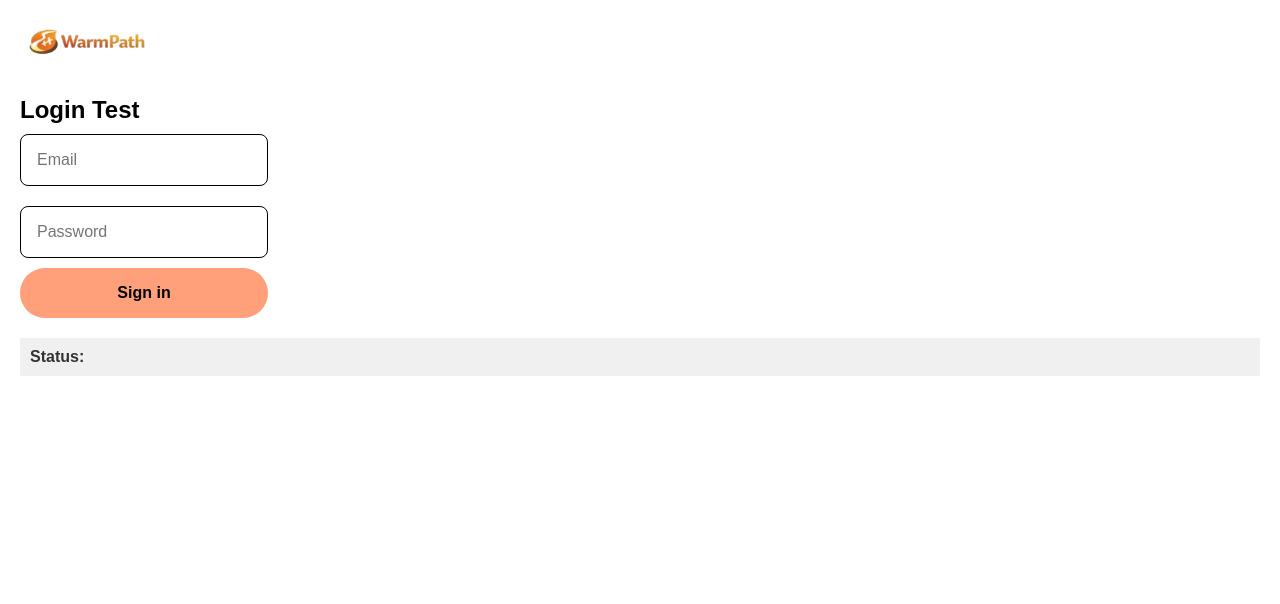
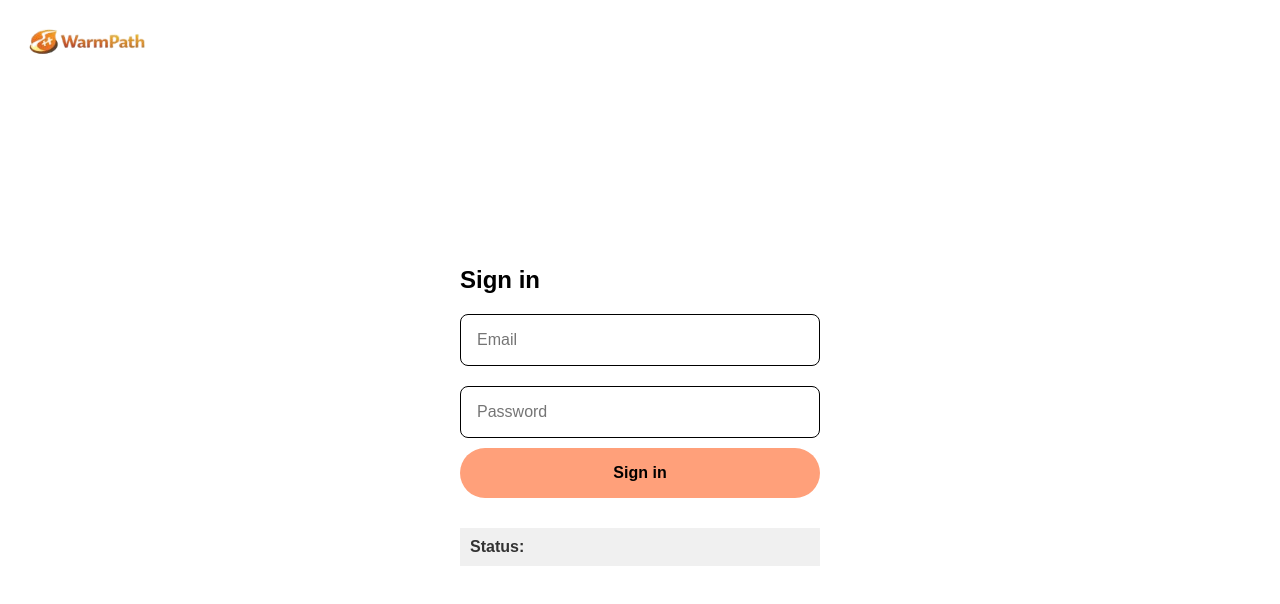
Before and after one commit to Le-Zu/WarmPath, a React (Vite) app in the folder warm-path/: page /logintest in a window 1280 px wide. Shown: the top 604 px of the page. Built offline with nearby package versions, Linux system fonts and the light colour scheme; no server answers; a web font is replaced by a local one.

Commit message:
Centered form

```diff
--- a/warm-path/src/pages/logintest.jsx
+++ b/warm-path/src/pages/logintest.jsx
@@ -48,21 +48,42 @@ export default function LoginTest() {
 
    return (
       <div style={{ padding: "20px", fontFamily: "Arial" }}>
+         {/*Logo on the top left*/}
          <img
             src="/logo.png"
             alt="Logo"
             style={{ height: "44px", display: "block", marginBottom: "2rem" }}
          />
+         <div
+            style={{
+               display: "flex",
+               justifyContent: "center",
+               alignItems: "center",
+               minHeight: "80vh",
+            }}
+         >
+            <div
+               style={{
+                  display: "flex",
+                  flexDirection: "column",
+                  width: "360px",
+                  gap: "10px",
+               }}
+            >
                <h2
                   style={{
                      fontSize: "1.5rem",
                   }}
                >
-            Login Test
+                  Sign in
                </h2>
                <form
                   onSubmit={handleLoginAndFetch}
-            style={{ display: "flex", flexDirection: "column", gap: "10px" }}
+                  style={{
+                     display: "flex",
+                     flexDirection: "column",
+                     gap: "10px",
+                  }}
                >
                   <input
                      type="email"
@@ -71,7 +92,7 @@ export default function LoginTest() {
                      onChange={(e) => setEmail(e.target.value)}
                      required
                      style={{
-                  width: "20%",
+                        width: "100%",
                         marginTop: "10px",
                         padding: "1rem 1rem",
                         borderRadius: "8px",
@@ -86,7 +107,7 @@ export default function LoginTest() {
                      onChange={(e) => setPassword(e.target.value)}
                      required
                      style={{
-                  width: "20%",
+                        width: "100%",
                         marginTop: "10px",
                         padding: "1rem 1rem",
                         borderRadius: "8px",
@@ -98,10 +119,10 @@ export default function LoginTest() {
                      type="submit"
                      style={{
                         backgroundColor: "LightSalmon",
-                  width: "20%",
+                        width: "100%",
                         padding: "1rem 1rem",
                         borderRadius: "100px",
-                  border: "1px ",
+                        border: "1px  ",
                         fontSize: "1rem",
                         fontWeight: "bold",
                      }}
@@ -121,5 +142,7 @@ export default function LoginTest() {
                   <strong>Status:</strong> {backendMessage}
                </div>
             </div>
+         </div>
+      </div>
    );
 }
```
Lines whose indentation alone changed are shown as unchanged.
